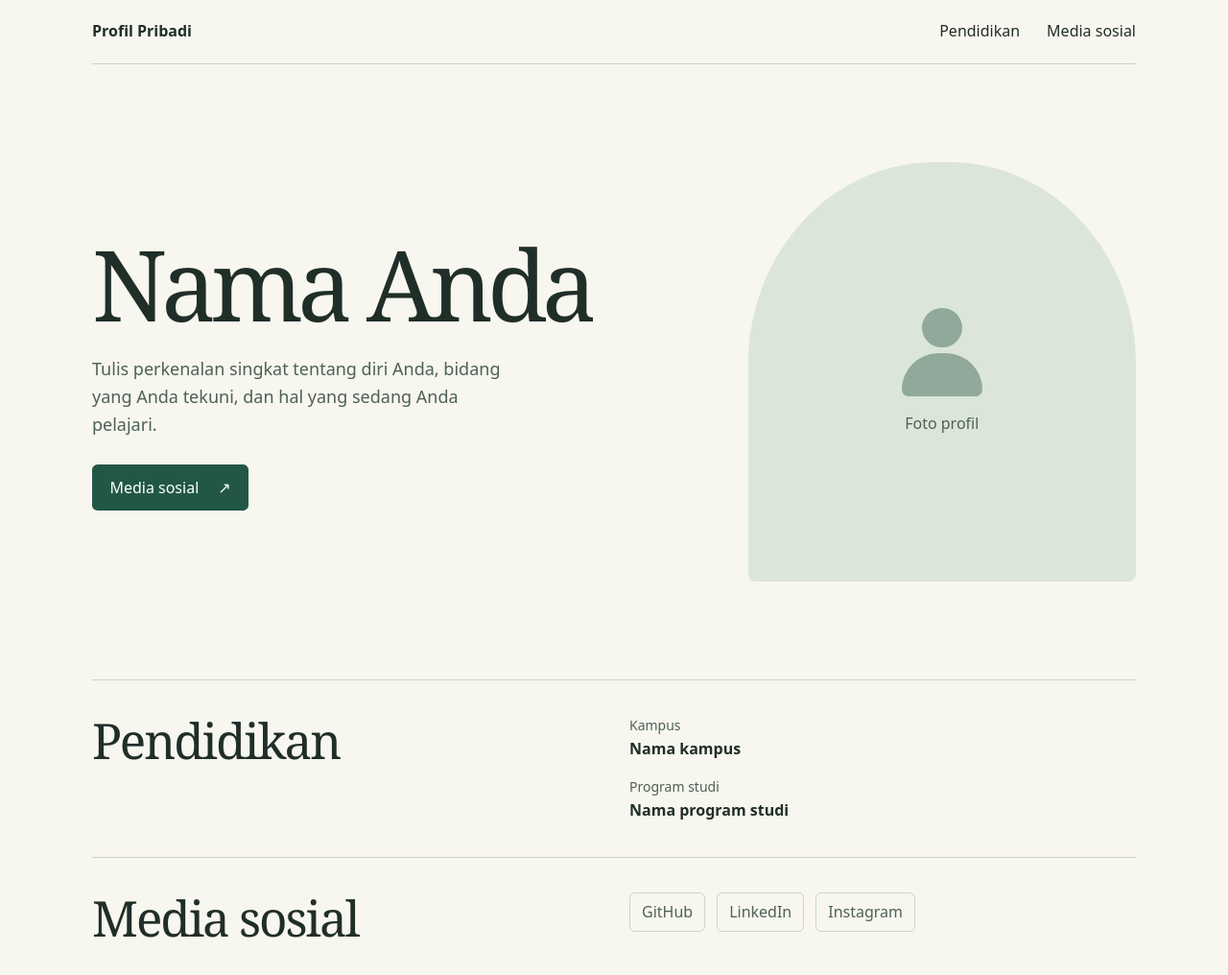
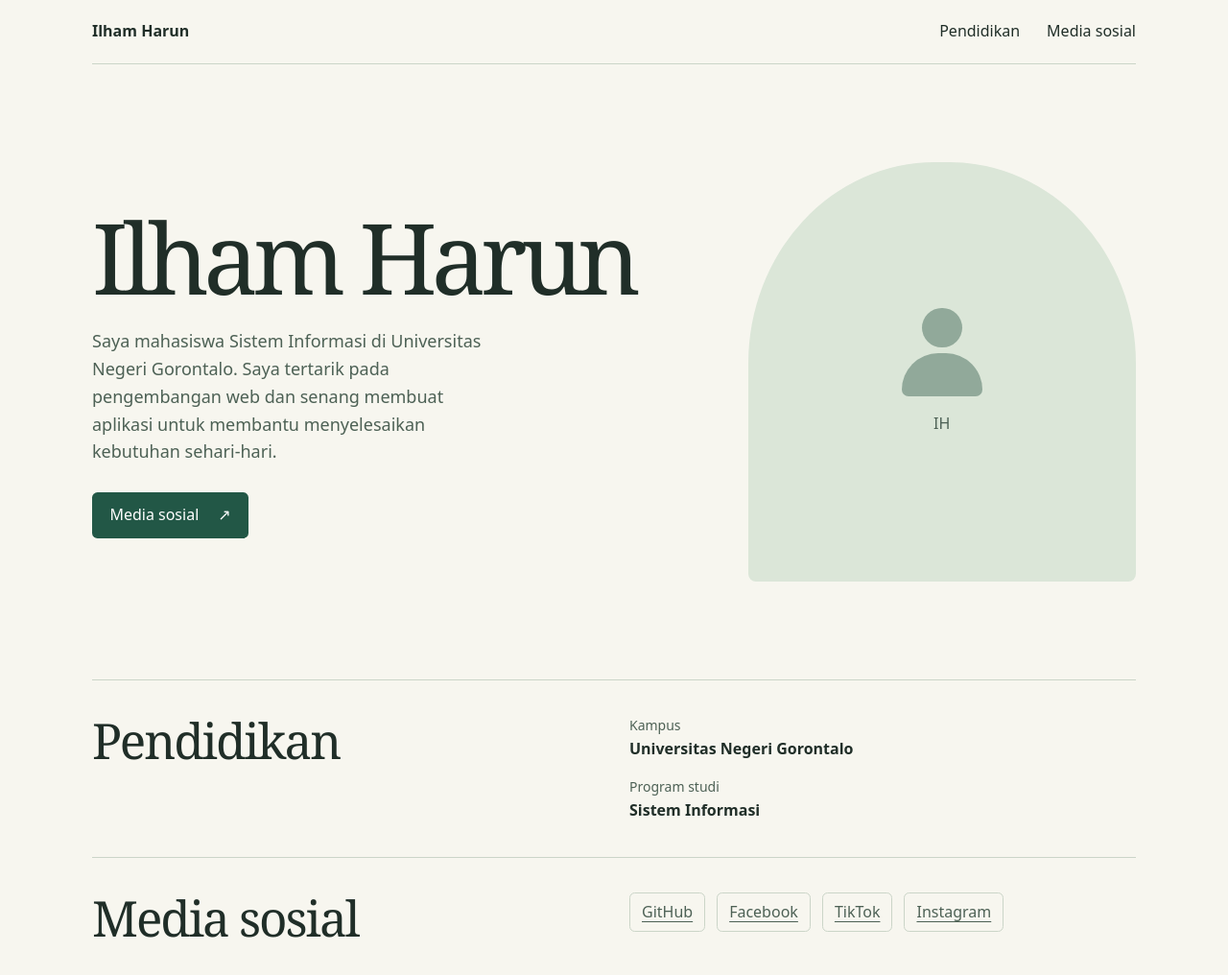
Before and after one commit to IlhamHarunn/profil-pribadi, a plain HTML site: page index.html in a window 1280 px wide. Shown: the whole page at 96% size. Drawn offline with Linux system fonts and the light colour scheme.

Commit message:
Isi profil dan tambahkan tautan media sosial

```diff
--- a/index.html
+++ b/index.html
@@ -3,7 +3,7 @@
 <head>
   <meta charset="utf-8">
   <meta name="viewport" content="width=device-width, initial-scale=1">
-  <title>Profil Pribadi</title>
+  <title>Ilham Harun | Portofolio</title>
   <meta name="description" content="Profil pribadi, pendidikan, dan media sosial.">
   <link rel="stylesheet" href="./style.css">
 </head>
@@ -11,7 +11,7 @@
   <a class="skip" href="#konten">Lewati ke konten</a>
   <header class="shell">
     <nav aria-label="Navigasi utama">
-      <a class="brand" href="#profil">Profil Pribadi</a>
+      <a class="brand" href="#profil">Ilham Harun</a>
       <div class="nav-links">
         <a href="#pendidikan">Pendidikan</a>
         <a href="#sosial">Media sosial</a>
@@ -21,31 +21,32 @@
   <main id="konten" class="shell">
     <section id="profil" class="hero" aria-labelledby="nama">
       <div>
-        <h1 id="nama">Nama Anda</h1>
-        <p class="intro">Tulis perkenalan singkat tentang diri Anda, bidang yang Anda tekuni, dan hal yang sedang Anda pelajari.</p>
+        <h1 id="nama">Ilham Harun</h1>
+        <p class="intro">Saya mahasiswa Sistem Informasi di Universitas Negeri Gorontalo. Saya tertarik pada pengembangan web dan senang membuat aplikasi untuk membantu menyelesaikan kebutuhan sehari-hari.</p>
         <a class="button" href="#sosial">Media sosial <span aria-hidden="true">↗</span></a>
       </div>
       <figure class="portrait">
         <!-- Ganti placeholder ini dengan foto yang sudah disetujui. -->
         <div class="portrait-placeholder">
           <span class="avatar" aria-hidden="true"></span>
-          <span>Foto profil</span>
+          <span>IH</span>
         </div>
       </figure>
     </section>
     <section id="pendidikan" class="detail" aria-labelledby="judul-pendidikan">
       <h2 id="judul-pendidikan">Pendidikan</h2>
       <dl>
-        <div><dt>Kampus</dt><dd>Nama kampus</dd></div>
-        <div><dt>Program studi</dt><dd>Nama program studi</dd></div>
+        <div><dt>Kampus</dt><dd>Universitas Negeri Gorontalo</dd></div>
+        <div><dt>Program studi</dt><dd>Sistem Informasi</dd></div>
       </dl>
     </section>
     <section id="sosial" class="detail" aria-labelledby="judul-sosial">
       <h2 id="judul-sosial">Media sosial</h2>
       <ul class="social">
-        <li>GitHub</li>
-        <li>LinkedIn</li>
-        <li>Instagram</li>
+        <li><a href="https://github.com/IlhamHarunn">GitHub</a></li>
+        <li><a href="https://web.facebook.com/mawang.mawang.56829446">Facebook</a></li>
+        <li><a href="https://www.tiktok.com/@i1ham.co">TikTok</a></li>
+        <li><a href="https://www.instagram.com/ilham_haarun/">Instagram</a></li>
       </ul>
     </section>
   </main>
```
